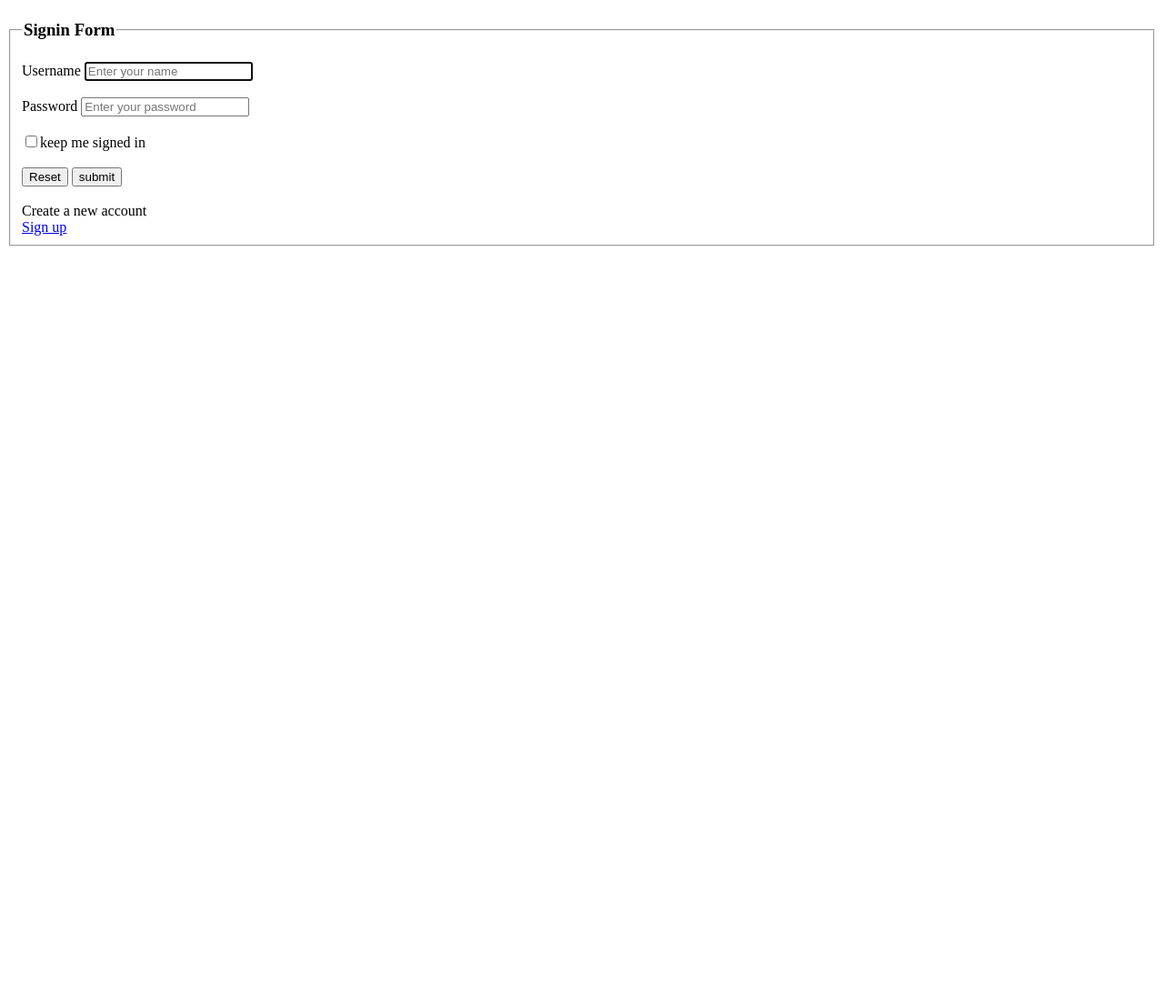
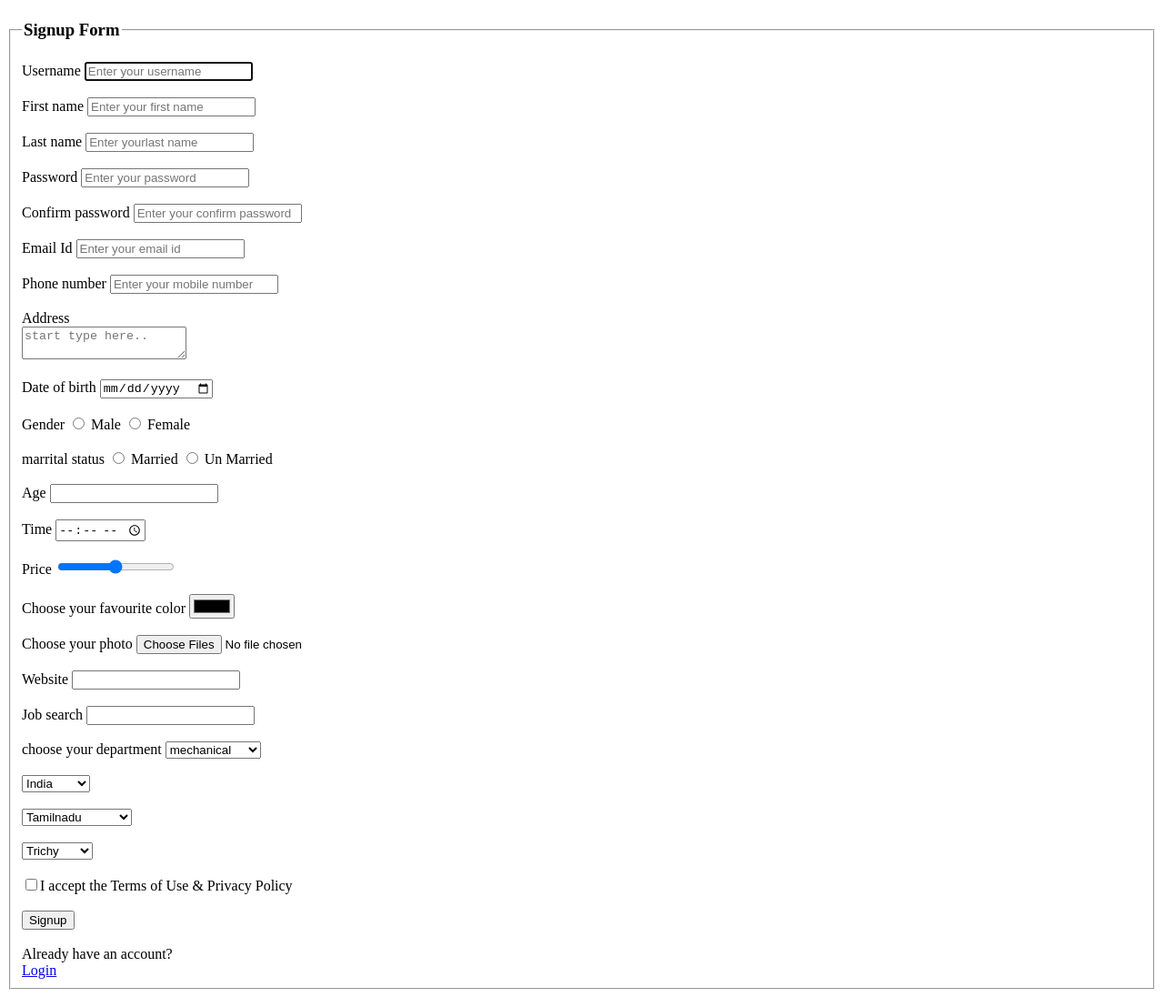
Before and after one commit to imkarthikeyanpalanisamy/sign_in-signup_page, a plain HTML site: page index.html in a window 1280 px wide. Shown: the part 64-1160 px from the top of the page at 91% size. Before the commit the page ends 800 px from the top, so only its background shows below. Drawn offline with Linux system fonts and the light colour scheme.

Commit message:
Update index.html

```diff
--- a/index.html
+++ b/index.html
@@ -2,25 +2,110 @@
 <html lang="en">
 <html>
 <head>
-    <title>Form tag - sign in</title>
+    <title>Form tag - Sign up</title>
+    <link rel="icon" href="./My image.jpeg">
+    <meta charset="UTF-8">
+    <meta http-equiv="X-UA-compatible" content="IE-edge">
+    <meta name="viewport" content="width=device-width, initial-scale 1.0, maximum-scale 1.0 user-scalable-0">
+    <meta name="content" content="KARTHIKEYAN P">
+    <meta name="content" description="Web Development Internship">
+    <link rel="stylesheet" type="text/css" href="signup.css">
 </head>
 <body>
     <!--Form tags-->
-    <!--Sign in Form-->
+    <!--Sign up Form-->
     <form>
         <h2><u>Form tags</u></h2>
         <fieldset>
-            <legend><h3><b>Signin Form</b></h3></legend>
+        <legend><h3><b>Signup Form</b></h3></legend>
         <label for="username">Username</label>
-        <input id="username" type="text" placeholder="Enter your name" minlength="5" maxlength="10" required autofocus><br><br>
+        <input id="username" type="text" placeholder="Enter your username" minlength="5" maxlength="10" required autofocus><br><br>
+        <label for="first name">First name</label>
+        <input id="first name" type="text" placeholder="Enter your first name" minlength="5" maxlength="10" required autofocus><br><br>
+        <label for="last name">Last name</label>
+        <input id="last name" type="text" placeholder="Enter yourlast name" minlength="5" maxlength="10" required autofocus><br><br>
         <label for="password">Password</label>
         <input id="password" type="password" placeholder="Enter your password" minlength="5" maxlength="10" required autofocus><br><br>
-
-        <label><input id="submit" type="checkbox" required autofocus>keep me signed in</label><br><br>
-        <input  type="submit" value="Reset">
-        <input  type="submit" value="submit"><br><br>
-        <label for="">Create a new account</label><br>
-        <a href="form tag - signup.html">Sign up</a>
+        <label for="confirm password">Confirm password</label>
+        <input id="confirm password" type="password" placeholder="Enter your confirm password" minlength="5" maxlength="10" required autofocus><br><br>
+        <label for="email id">Email Id</label>
+        <input id="email id" type="email" placeholder="Enter your email id" required autofocus><br><br>
+        <label for="mobile number">Phone number</label>
+        <input id="mobile number" type="mobile number" placeholder="Enter your mobile number" required autofocus><br><br>
+        <label for="address">Address</label><br>
+        <textarea id="address" type="text" placeholder="start type here.."></textarea>
+        <br><br>
+        <label for="dob">Date of birth</label>
+        <input id="dob" type="date" ><br><br>
+        <label for="gender">Gender</label>
+        <input id="male" type="radio" name="gender" required>
+        <label for="femmale">Male</label>
+        <input id="female" type="radio" name="gender" required>
+        <label for="female">Female</label> <br><br>
+        <label for="marrital status">marrital status</label>
+        <input id="married" type="radio" name="marrital status" required>
+        <label for="married">Married</label>
+        <input id="unmarried" type="radio" name="marrital status" required>
+        <label for="unmarried">Un Married</label> <br><br>
+        <label for="age">Age</label>
+        <input id="age" type="number" ><br><br>
+        <label for="time">Time</label>
+        <input id="time" type="time">
+        <br><br>
+        <label for="price">Price</label>
+        <input id="price" type="range">
+        <br><br>
+        <label for="color">Choose your favourite color</label>
+        <input id="color" type="color">
+        <br><br>
+        <label for="photo">Choose your photo</label>
+        <input id="photo" type="file" multiple>
+        <br><br>
+        <label for="website">Website</label>
+        <input id="website" type="url" >
+        <br><br>
+        <label for="search">Job search</label>
+        <input id="search" type="search">
+        <br><br>
+        <label for="">choose your department</label>
+        <select name=""  id="position">
+            <optgroup label="department">
+                <option value="">mechanical</option>
+                <option value="">EEE</option>
+                <option value="">CSE</option>
+                <option value="">ECE</option>
+            </optgroup>
+        </select>
+        <br><br>
+        <select>
+            <label for="country">Country</label>
+            <option>India</option>
+            <option>Malaysia</option>
+            <option>USA</option>
+            <option>Chinna</option>
+        </select>
+        <br><br>
+        <select>
+            <label for="state">State</label>
+            <option>Tamilnadu</option>
+            <option>Kerala</option>
+            <option>Karnataka</option>
+            <option>Andharapradesh</option>
+        </select>
+        <br><br>
+        <select>
+            <label for="district">District</label>
+            <option>Trichy</option>
+            <option>chennai</option>
+            <option>madhurai</option>
+            <option>karur</option>
+        </select>
+        <br><br>
+        <label><input id="submit" type="checkbox" required autofocus>I accept the Terms of Use & Privacy Policy</label><br><br>
+        <button>Signup</button>
+        <br><br>
+        <label for="">Already have an account?</label><br>
+        <a href="index.html">Login</a>
     </fieldset>
     </form>
 </body>
```
